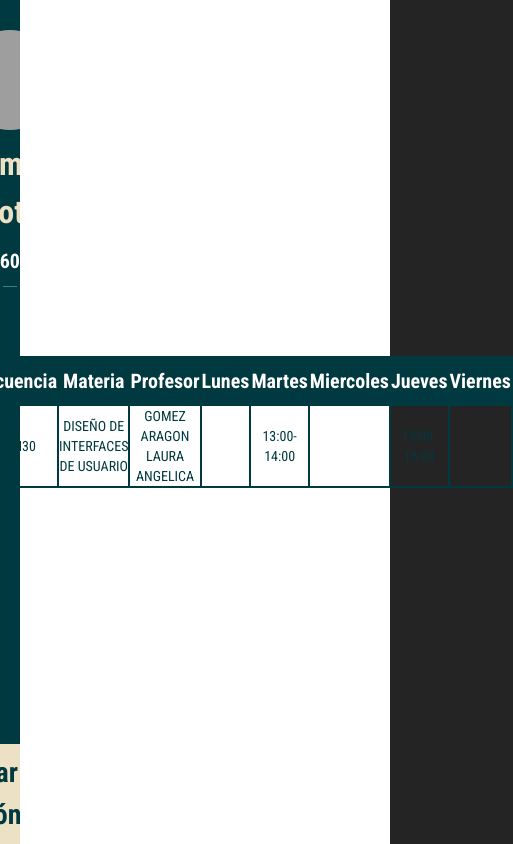
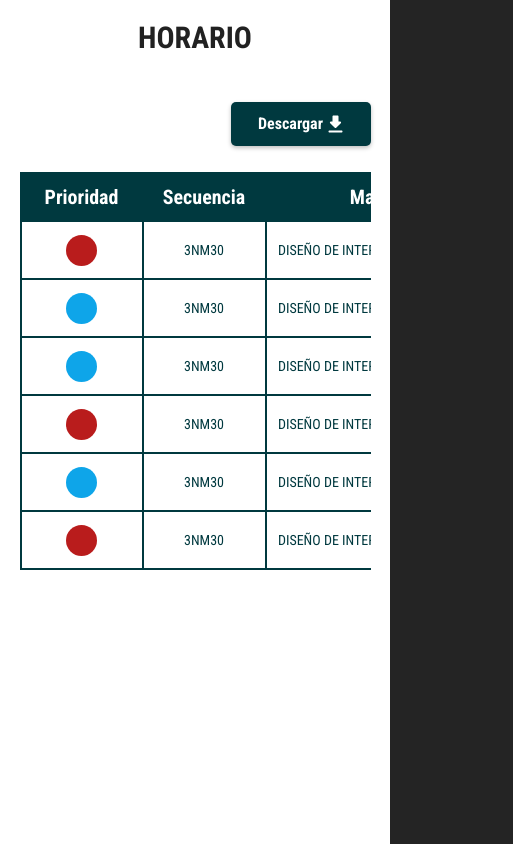
Before and after one commit to simjaMalkeinu/schedule-assistant-front, a React (Vite) app: page /#/ScheduleView in a window 390 px wide. Shown: the whole page, 513 px wide, since content can reach past the window. Built offline with nearby package versions, Linux system fonts and the light colour scheme; grey boxes are pictures that could not be loaded.

Commit message:
chore: Fix schedule view layout, add responsive and create table components

```diff
--- /dev/null
+++ b/src/components/icons/Donwload.jsx
@@ -0,0 +1,16 @@
+export default function Donwload() {
+  return (
+    <svg
+      width="15"
+      height="18"
+      viewBox="0 0 15 18"
+      fill="none"
+      xmlns="http://www.w3.org/2000/svg"
+    >
+      <path
+        d="M12.09 6.5H10.5V1.5C10.5 0.95 10.05 0.5 9.5 0.5H5.5C4.95 0.5 4.5 0.95 4.5 1.5V6.5H2.91C2.02 6.5 1.57 7.58 2.2 8.21L6.79 12.8C7.18 13.19 7.81 13.19 8.2 12.8L12.79 8.21C13.42 7.58 12.98 6.5 12.09 6.5ZM0.5 16.5C0.5 17.05 0.95 17.5 1.5 17.5H13.5C14.05 17.5 14.5 17.05 14.5 16.5C14.5 15.95 14.05 15.5 13.5 15.5H1.5C0.95 15.5 0.5 15.95 0.5 16.5Z"
+        fill="white"
+      />
+    </svg>
+  );
+}
--- /dev/null
+++ b/src/components/schedule/HeadCell.jsx
@@ -0,0 +1,15 @@
+import PropTypes from "prop-types";
+export default function HeadCell({ title, width }) {
+  return (
+    <th
+      className={`border-collapse border-2 border-[#00393F] bg-[#00393F] font-semibold text-white ${width}`}
+    >
+      {title}
+    </th>
+  );
+}
+
+HeadCell.propTypes = {
+  title: PropTypes.string,
+  width: PropTypes.string,
+};
--- /dev/null
+++ b/src/components/schedule/PriorityCell.jsx
@@ -0,0 +1,19 @@
+import PropTypes from "prop-types";
+export default function PriorityCell({ priority }) {
+  return (
+    <td className="border-collapse border-2 border-[#00393F] text-[#00393F] ">
+      <div className="w-full h-full flex justify-center">
+        {priority.toLowerCase() === "alta" && (
+          <div className=" rounded-full bg-red-700 w-[31px] h-[31px]"></div>
+        )}
+        {priority.toLowerCase() === "baja" && (
+          <div className=" rounded-full bg-sky-500 w-[31px] h-[31px]"></div>
+        )}
+      </div>
+    </td>
+  );
+}
+
+PriorityCell.propTypes = {
+  priority: PropTypes.string,
+};
--- /dev/null
+++ b/src/components/schedule/SignatureCell.jsx
@@ -0,0 +1,15 @@
+import PropTypes from "prop-types";
+export default function SignatureCell({ content, width }) {
+  return (
+    <th
+      className={`border-collapse border-2 border-[#00393F] text-[#00393F] font-normal ${width}`}
+    >
+      {content}
+    </th>
+  );
+}
+
+SignatureCell.propTypes = {
+  content: PropTypes.string,
+  width: PropTypes.string,
+};
--- /dev/null
+++ b/src/components/schedule/SignatureRow.jsx
@@ -0,0 +1,42 @@
+import PropTypes from "prop-types";
+import SignatureCell from "../../components/schedule/SignatureCell";
+import PriorityCell from "../../components/schedule/PriorityCell";
+
+export default function SignatureRow(props) {
+  const {
+    priority,
+    sequence,
+    subject,
+    teacher,
+    monday,
+    tuesday,
+    wednesday,
+    thursday,
+    friday,
+  } = props;
+  return (
+    <tr className="h-[58px] border-collapse border-2 border-[#00393F] text-sm text-center">
+      <PriorityCell priority={priority} />
+      <SignatureCell content={sequence} />
+      <SignatureCell content={subject} />
+      <SignatureCell content={teacher} />
+      <SignatureCell content={monday} />
+      <SignatureCell content={tuesday} />
+      <SignatureCell content={wednesday} />
+      <SignatureCell content={thursday} />
+      <SignatureCell content={friday} />
+    </tr>
+  );
+}
+
+SignatureRow.propTypes = {
+  priority: PropTypes.string,
+  sequence: PropTypes.string,
+  subject: PropTypes.string,
+  teacher: PropTypes.string,
+  monday: PropTypes.string,
+  tuesday: PropTypes.string,
+  wednesday: PropTypes.string,
+  thursday: PropTypes.string,
+  friday: PropTypes.string,
+};
--- a/src/routes/dashboard/regulation.jsx
+++ b/src/routes/dashboard/regulation.jsx
@@ -12,7 +12,7 @@ export default function Regulation() {
         <h1 className="text-center text-3xl font-bold md:pb-10 lg:pb-24 pb-5">
           REGLAMENTO PARA INSCRIPCIÓN
         </h1>
-        <section className="flex flex-wrap  sm:flex-row gap-x-3 py-4">
+        <section className="flex flex-wrap sm:flex-row gap-x-3 py-4">
           <Situations situationType={"Regulary"} />
           <Situations situationType={"No Regulary"} />
           <Situations situationType={"Dictaminary"} />
--- a/src/routes/dashboard/scheduleView.jsx
+++ b/src/routes/dashboard/scheduleView.jsx
@@ -1,74 +1,108 @@
-import React from "react";
 import Sidebar from "../../components/sidebar/sidebar";
+import HeadCell from "../../components/schedule/HeadCell";
+import SignatureRow from "../../components/schedule/SignatureRow";
+import Button from "../../components/button/button";
+import Donwload from "../../components/icons/Donwload";
 
 export default function ScheduleView() {
   return (
     <>
-      <Sidebar />
-      <div className="flex flex-col w-[95%] items-center">
-        <div className="w-5/6 h-1/4"></div>
-        <div className="w-5/6 h-2/4 flex items-center justify-center">
-          <div className="flex flex-col"></div>
+      <aside className="hidden lg:block w-[300px]">
+        <Sidebar />
+      </aside>
+      <main className="w-full h-full p-[20px_5%] overflow-auto">
+        <h1 className="text-center text-3xl font-bold md:pb-10 lg:pb-24 pb-5">
+          HORARIO
+        </h1>
+        <section className="flex justify-end py-4">
+          <Button text="Descargar" icon={<Donwload />} />
+        </section>
+        <section className="overflow-x-scroll">
           <table className="border-collapse border-2 border-[#00393F] table-auto">
             <thead>
               <tr className="h-[48px] text-xl">
-                <th className="border-collapse border-2 border-[#00393F] bg-[#00393F] font-semibold text-white w-[122px]">
-                  Prioridad
-                </th>
-                <th className="border-collapse border-2 border-[#00393F] bg-[#00393F] font-semibold text-white w-[123px]">
-                  Secuencia
-                </th>
-                <th className="border-collapse border-2 border-[#00393F] bg-[#00393F] font-semibold text-white w-[230px]">
-                  Materia
-                </th>
-                <th className="border-collapse border-2 border-[#00393F] bg-[#00393F] font-semibold text-white w-[150px]">
-                  Profesor
-                </th>
-                <th className="border-collapse border-2 border-[#00393F] bg-[#00393F] font-semibold text-white w-20">
-                  Lunes
-                </th>
-                <th className="border-collapse border-2 border-[#00393F] bg-[#00393F] font-semibold text-white w-20">
-                  Martes
-                </th>
-                <th className="border-collapse border-2 border-[#00393F] bg-[#00393F] font-semibold text-white w-20">
-                  Miercoles
-                </th>
-                <th className="border-collapse border-2 border-[#00393F] bg-[#00393F] font-semibold text-white w-20">
-                  Jueves
-                </th>
-                <th className="border-collapse border-2 border-[#00393F] bg-[#00393F] font-semibold text-white w-20">
-                  Viernes
-                </th>
+                <HeadCell title="Prioridad" width="min-w-[122px]" />
+                <HeadCell title="Secuencia" width="min-w-[123px]" />
+                <HeadCell title="Materia" width="min-w-[230px]" />
+                <HeadCell title="Profesor" width="min-w-[150px]" />
+                <HeadCell title="Lunes" width="min-w-20" />
+                <HeadCell title="Martes" width="min-w-20" />
+                <HeadCell title="Miercoles" width="min-w-20" />
+                <HeadCell title="Jueves" width="min-w-20" />
+                <HeadCell title="Viernes" width="min-w-20" />
               </tr>
             </thead>
             <tbody>
-              <tr className="h-[58px] border-collapse border-2 border-[#00393F] text-sm text-center font-normal">
-                <td className="border-collapse border-2 border-[#00393F] text-[#00393F]">
-                  <div className="rounded-full bg-red-700 w-[31px] h-[31px]"></div>
-                </td>
-                <td className="border-collapse border-2 border-[#00393F] text-[#00393F]">
-                  3NM30
-                </td>
-                <td className="border-collapse border-2 border-[#00393F] text-[#00393F]">
-                  DISEÑO DE INTERFACES DE USUARIO
-                </td>
-                <td className="border-collapse border-2 border-[#00393F] text-[#00393F]">
-                  GOMEZ ARAGON LAURA ANGELICA
-                </td>
-                <td className="border-collapse border-2 border-[#00393F] text-[#00393F]"></td>
-                <td className="border-collapse border-2 border-[#00393F] text-[#00393F]">
-                  13:00-14:00
-                </td>
-                <td className="border-collapse border-2 border-[#00393F] text-[#00393F]"></td>
-                <td className="border-collapse border-2 border-[#00393F] text-[#00393F]">
-                  13:00-15:00
-                </td>
-                <td className="border-collapse border-2 border-[#00393F] text-[#00393F]"></td>
-              </tr>
+              <SignatureRow
+                priority="alta"
+                sequence="3NM30"
+                subject="DISEÑO DE INTERFACES DE USUARIO"
+                teacher="GOMEZ ARAGON LAURA ANGELICA"
+                monday="13:00-14:00"
+                tuesday=""
+                wednesday="13:00-15:00"
+                thursday=""
+                friday="13:00-14:00"
+              />
+              <SignatureRow
+                priority="baja"
+                sequence="3NM30"
+                subject="DISEÑO DE INTERFACES DE USUARIO"
+                teacher="GOMEZ ARAGON LAURA ANGELICA"
+                monday="13:00-14:00"
+                tuesday=""
+                wednesday="13:00-15:00"
+                thursday=""
+                friday="13:00-14:00"
+              />
+              <SignatureRow
+                priority="baja"
+                sequence="3NM30"
+                subject="DISEÑO DE INTERFACES DE USUARIO"
+                teacher="GOMEZ ARAGON LAURA ANGELICA"
+                monday="13:00-14:00"
+                tuesday=""
+                wednesday="13:00-15:00"
+                thursday=""
+                friday="13:00-14:00"
+              />
+              <SignatureRow
+                priority="alta"
+                sequence="3NM30"
+                subject="DISEÑO DE INTERFACES DE USUARIO"
+                teacher="GOMEZ ARAGON LAURA ANGELICA"
+                monday="13:00-14:00"
+                tuesday=""
+                wednesday="13:00-15:00"
+                thursday=""
+                friday="13:00-14:00"
+              />
+              <SignatureRow
+                priority="baja"
+                sequence="3NM30"
+                subject="DISEÑO DE INTERFACES DE USUARIO"
+                teacher="GOMEZ ARAGON LAURA ANGELICA"
+                monday="13:00-14:00"
+                tuesday=""
+                wednesday="13:00-15:00"
+                thursday=""
+                friday="13:00-14:00"
+              />
+              <SignatureRow
+                priority="alta"
+                sequence="3NM30"
+                subject="DISEÑO DE INTERFACES DE USUARIO"
+                teacher="GOMEZ ARAGON LAURA ANGELICA"
+                monday="13:00-14:00"
+                tuesday=""
+                wednesday="13:00-15:00"
+                thursday=""
+                friday="13:00-14:00"
+              />
             </tbody>
           </table>
-        </div>
-      </div>
+        </section>
+      </main>
     </>
   );
 }
```
